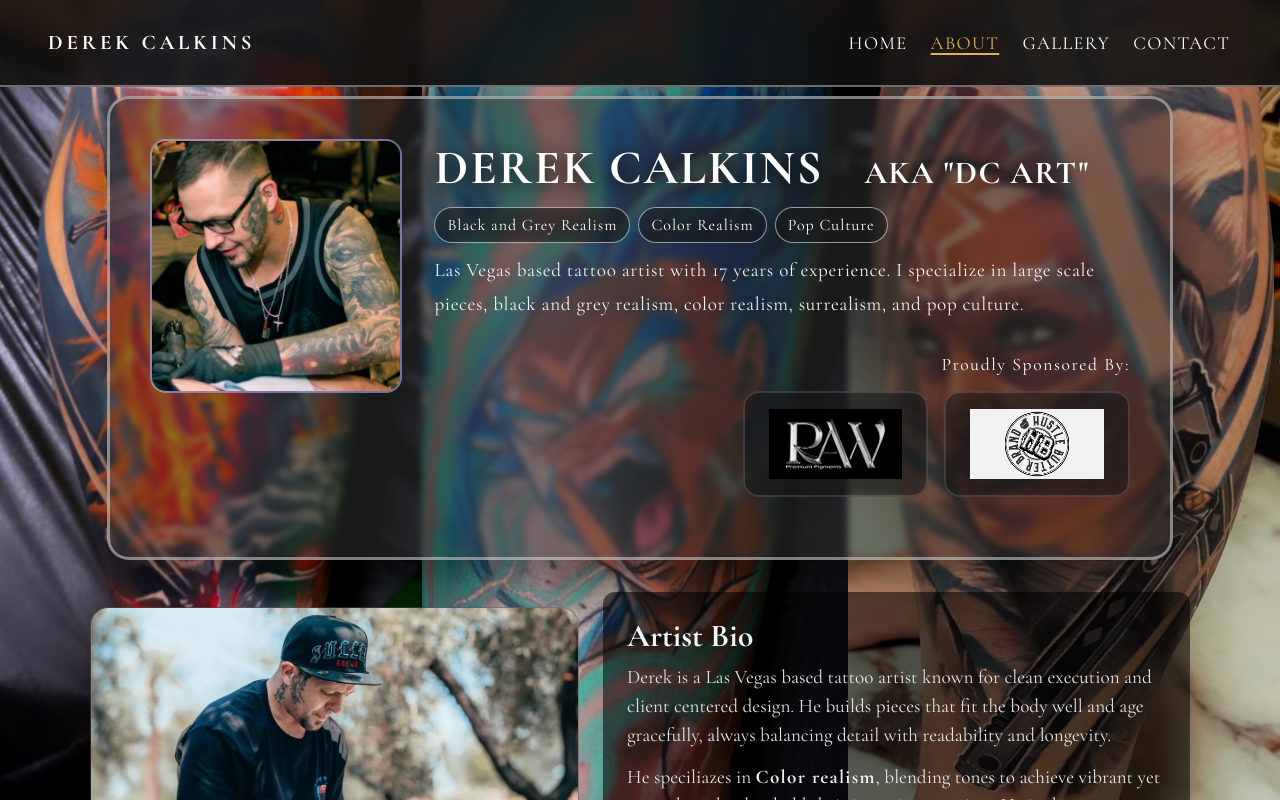
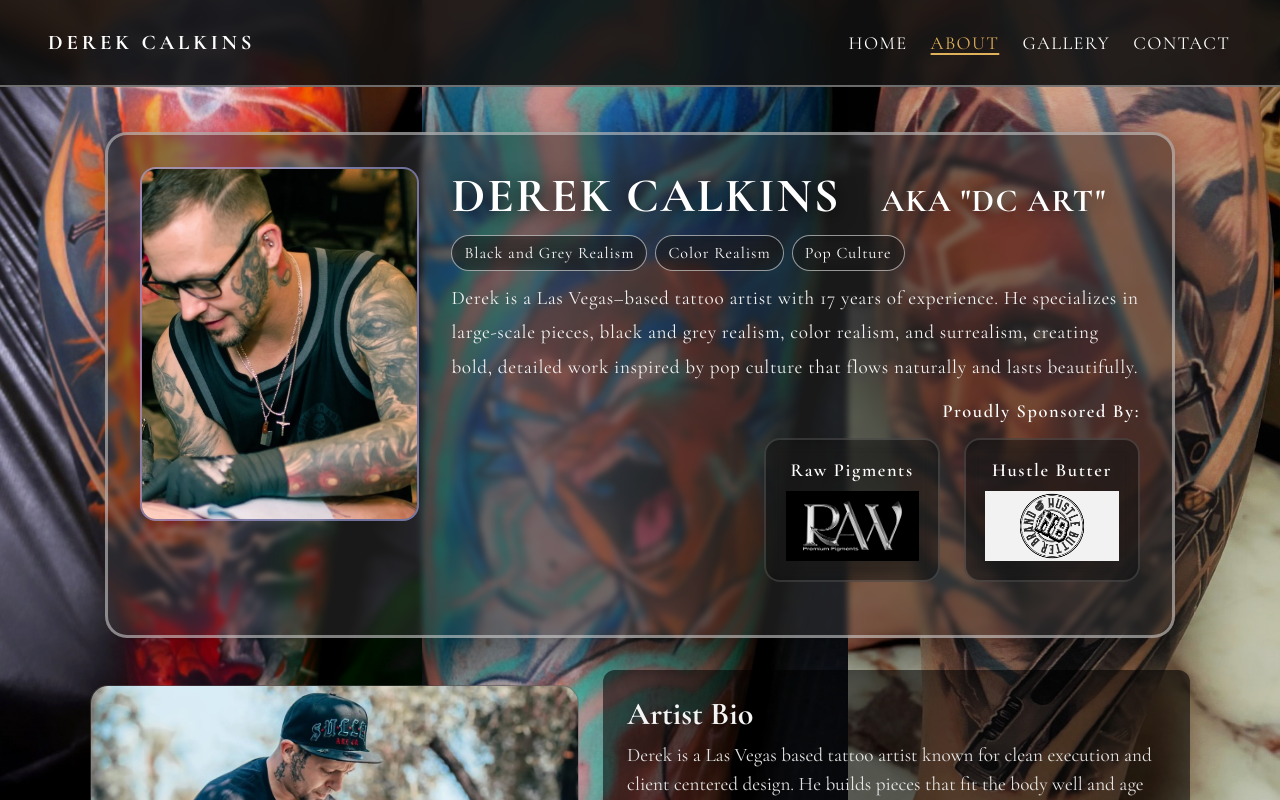
Before and after one commit to chevrechou/dc-art, a Next.js app: page /about in a window 1280 px wide. Shown: the top 800 px of the page. Built offline with nearby package versions, Linux system fonts and the light colour scheme; a web font is replaced by a local one.

Commit message:
about page

```diff
--- a/src/app/about/About.module.css
+++ b/src/app/about/About.module.css
@@ -7,6 +7,7 @@
   overflow-x: hidden;
   /* prevent horizontal bar */
   isolation: isolate;
+    padding-top: 36px;
   /* keep bg layers under content */
 }
 
@@ -54,9 +55,9 @@
 .card {
   position: relative;
   z-index: 1;
-  max-width: 980px;
+  max-width: 1000px;
   margin: 5.5rem auto 2rem;
-  padding: 2.5rem;
+  padding: 2rem;
   border-radius: 22px;
   border: 3px solid rgba(227, 227, 227, 0.5);
   background: rgba(46, 46, 46, 0.55);
@@ -71,8 +72,8 @@
 }
 
 .headshot {
-  width: 350px;
-  height: 250px;
+  width: 400px;
+  height: 350px;
   border-radius: 16px;
   overflow: hidden;
   border: 2px solid rgba(143, 142, 255, 0.38);
@@ -138,50 +139,62 @@
 }
 
 /* Sponsors */
+.sponsors{
+  display: block;
+  margin-top: 1rem;
+}
 .sponsorLabel {
-  margin: 2rem auto 0rem;
+  margin: 0rem auto 0rem;
   font-size: 1.1rem;
   letter-spacing: 0.1rem;
   color: rgba(255, 255, 255);
   text-align: end;
+
+  font-size: 1.15rem;
+  font-weight: 600;
+  color: #fff;
 }
 
 .sponsorStrip {
   position: relative;
   z-index: 2;
+  margin: 1rem auto 1.3rem;
+  align-items: center;
+
   display: flex;
-  margin: 1rem auto 1.3rem;
   justify-content: end;
-  gap: 1rem;
-  align-items: center;
+  gap: 1.5rem;
+  flex-wrap: wrap;
 }
 
 .sponsorCard {
   display: flex;
+  flex-direction: column;
   align-items: center;
-  justify-content: center;
-  padding: 1rem 1.5rem;
+  gap: 0.6rem;
+  padding: 1.2rem;
   border-radius: 16px;
   border: 2px solid rgba(255, 255, 255, .14);
-  background: rgba(0, 0, 0, .30);
+  background: rgba(0,0,0,.35);
   backdrop-filter: blur(8px);
   transition: transform .15s ease, border-color .2s ease, background .2s ease;
-  width: fit-content;
 }
 
 .sponsorCard:hover {
   transform: translateY(-2px);
-  border-color: rgba(255, 255, 255, .55);
-  background: rgba(255, 255, 255, .08);
+  border-color: rgba(255,255,255,.35);
+  background: rgba(255,255,255,.08);
 }
+
 
 .sponsorLogo {
   height: 70px;
   width: auto;
   object-fit: contain;
   filter: grayscale(100%) contrast(1.1) brightness(.95);
-  opacity: 1;
+  transition: filter .2s ease, opacity .2s ease;
 }
+
 
 .sponsorCard:hover .sponsorLogo {
   filter: none;
@@ -402,7 +415,7 @@
 
   .sponsorStrip {
     justify-content: center;
-    margin: 1rem;
+    flex-wrap: nowrap;
   }
 
   .sponsorLabel {
@@ -410,7 +423,10 @@
   }
 
   .sponsorLogo {
-    height: 50px;
+    height: 60px;
+  }
+  .sponsors{
+    margin-top: 1.5rem;
   }
 }
 
--- a/src/app/about/page.jsx
+++ b/src/app/about/page.jsx
@@ -114,29 +114,35 @@ export default function About() {
             </ul>
 
             <p className={styles.summary}>
-              Las Vegas based tattoo artist with 17 years of experience. I specialize in
-              large scale pieces, black and grey realism, color realism, surrealism, and pop culture.
+              Derek is a Las Vegas–based tattoo artist with 17 years of experience.
+              He specializes in large-scale pieces, black and grey realism, color realism, and surrealism,
+              creating bold, detailed work inspired by pop culture that flows naturally and lasts beautifully.
             </p>
+            <div className={styles.sponsors}>
 
-            <div className={styles.sponsorLabel}>Proudly Sponsored By:</div>
-            <section className={styles.sponsorStrip} aria-label="Sponsors">
-              <a
-                href="https://rawpigments.com"
-                target="_blank"
-                rel="noreferrer"
-                className={styles.sponsorCard}
-              >
-                <img src="/images/raw-logo.jpg" alt="Raw Pigments logo" className={styles.sponsorLogo} />
-              </a>
-              <a
-                href="https://hustlebutter.com"
-                target="_blank"
-                rel="noreferrer"
-                className={styles.sponsorCard}
-              >
-                <img src="/images/hustle-logo.jpg" alt="Hustle Butter Deluxe logo" className={styles.sponsorLogo} />
-              </a>
-            </section>
+
+              <div className={styles.sponsorLabel}>Proudly Sponsored By:</div>
+              <section className={styles.sponsorStrip} aria-label="Sponsors">
+                <div className={styles.sponsorCard}>
+                  <div className={styles.sponsorLabel}>Raw Pigments</div>
+                  <img
+                    src="/images/raw-logo.jpg"
+                    alt="Raw Pigments logo"
+                    className={styles.sponsorLogo}
+                  />
+                </div>
+
+                <div className={styles.sponsorCard}>
+                  <div className={styles.sponsorLabel}>Hustle Butter</div>
+                  <img
+                    src="/images/hustle-logo.jpg"
+                    alt="Hustle Butter Deluxe logo"
+                    className={styles.sponsorLogo}
+                  />
+                </div>
+              </section>
+            </div>
+
           </div>
         </div>
       </section>
```
